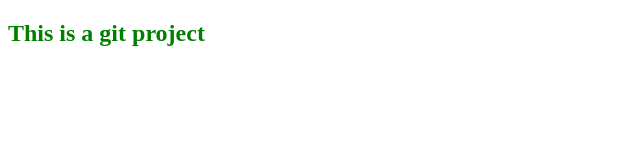
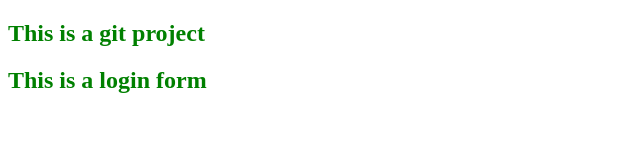
Before and after one commit to Shaik1999/Frontend-repository, a plain HTML site: page index.html in a window 1280 px wide. Shown: the whole page, without its empty margins (0-640 px from the left). Drawn offline with Linux system fonts and the light colour scheme.

Commit message:
new branch changes

```diff
--- a/index.html
+++ b/index.html
@@ -8,5 +8,6 @@
 </head>
 <body>
     <h2>This is a git project</h2>
+    <h2>This is a login form</h2>
 </body>
 </html>
```
